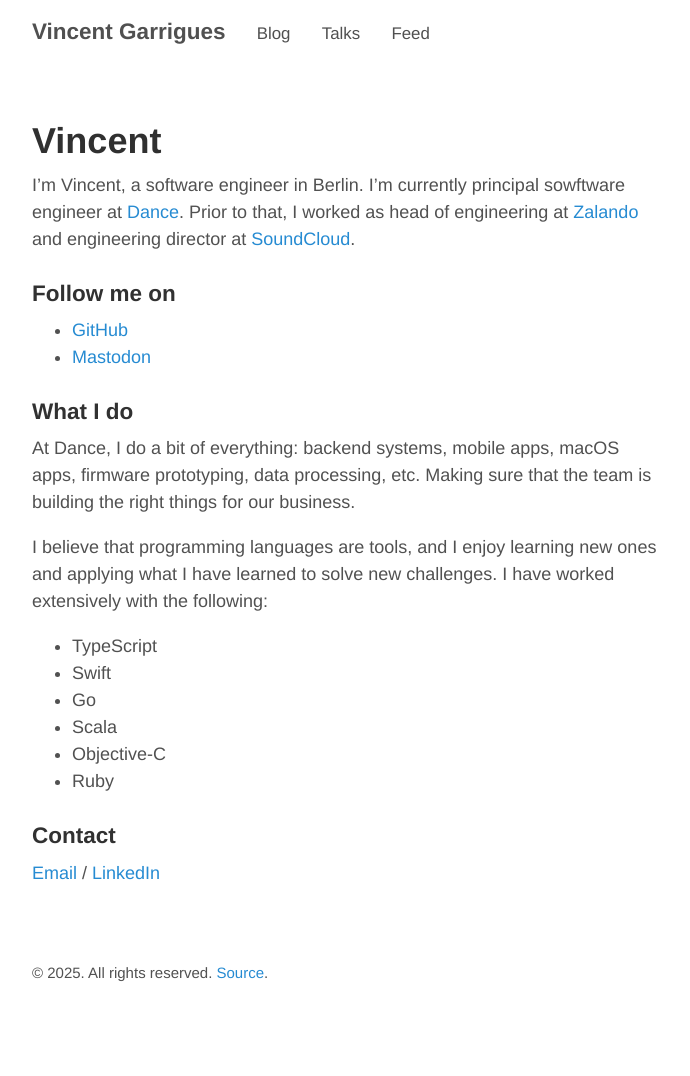
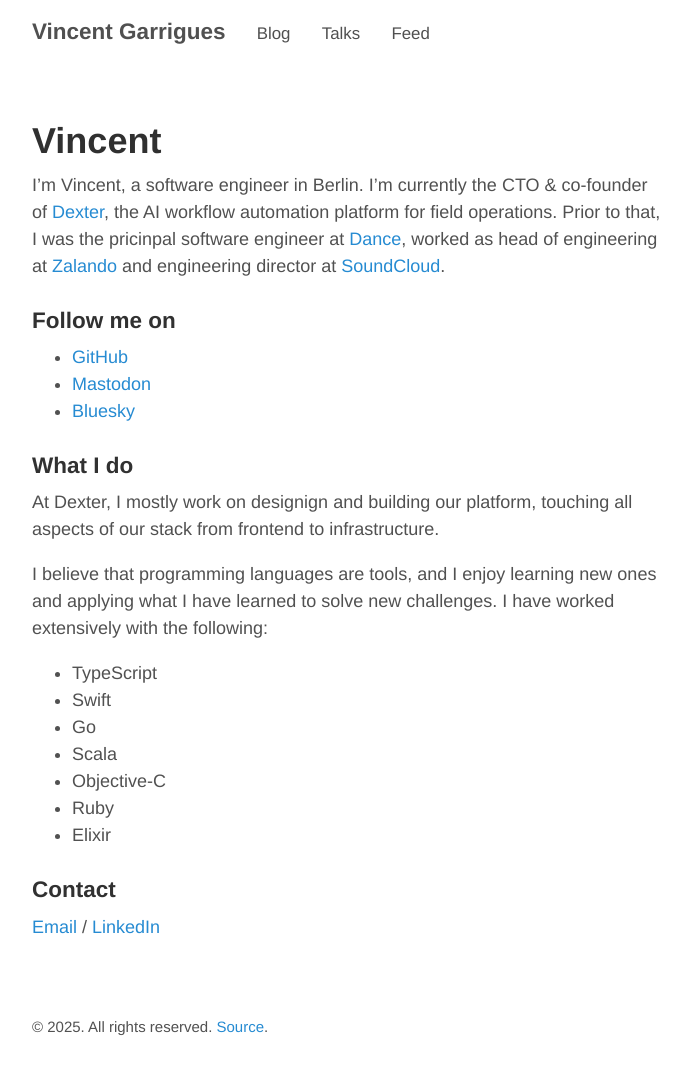
Before and after one commit to garriguv/garriguv.github.io, a Jekyll site: the page built from index.md, in a window 1280 px wide. Shown: the whole page, without its empty margins (293-983 px from the left). Built offline with Jekyll 4.4.1, drawn with Linux system fonts in a browser that asks for light colours; before the commit the page ends 1022 px from its top, so only the background shows below that.

Commit message:
Update index.md

```diff
--- a/index.md
+++ b/index.md
@@ -3,16 +3,17 @@
 title: Vincent
 ---
 
-I'm Vincent, a software engineer in Berlin. I'm currently principal sowftware engineer at [Dance](https://dance.co). Prior to that, I worked as head of engineering at [Zalando](https://zalando.de) and engineering director at [SoundCloud](https://soundcloud.com).
+I'm Vincent, a software engineer in Berlin. I'm currently the CTO & co-founder of [Dexter](https://getdexter.co), the AI workflow automation platform for field operations. Prior to that, I was the pricinpal software engineer at [Dance](https://dance.co), worked as head of engineering at [Zalando](https://zalando.de) and engineering director at [SoundCloud](https://soundcloud.com).
 
 ### Follow me on
 
 - [GitHub](http://github.com/garriguv)
 - <a rel="me" href="https://hachyderm.io/@garriguv">Mastodon</a>
+- [Bluesky](https://bsky.app/profile/garriguv.bsky.social)
 
 ### What I do
 
-At Dance, I do a bit of everything: backend systems, mobile apps, macOS apps, firmware prototyping, data processing, etc. Making sure that the team is building the right things for our business.
+At Dexter, I mostly work on designign and building our platform, touching all aspects of our stack from frontend to infrastructure.
 
 I believe that programming languages are tools, and I enjoy learning new ones and applying what I have learned to solve new challenges. I have worked extensively with the following:
 
@@ -22,6 +23,7 @@
 - Scala
 - Objective-C
 - Ruby
+- Elixir
 
 ### Contact
 
```
